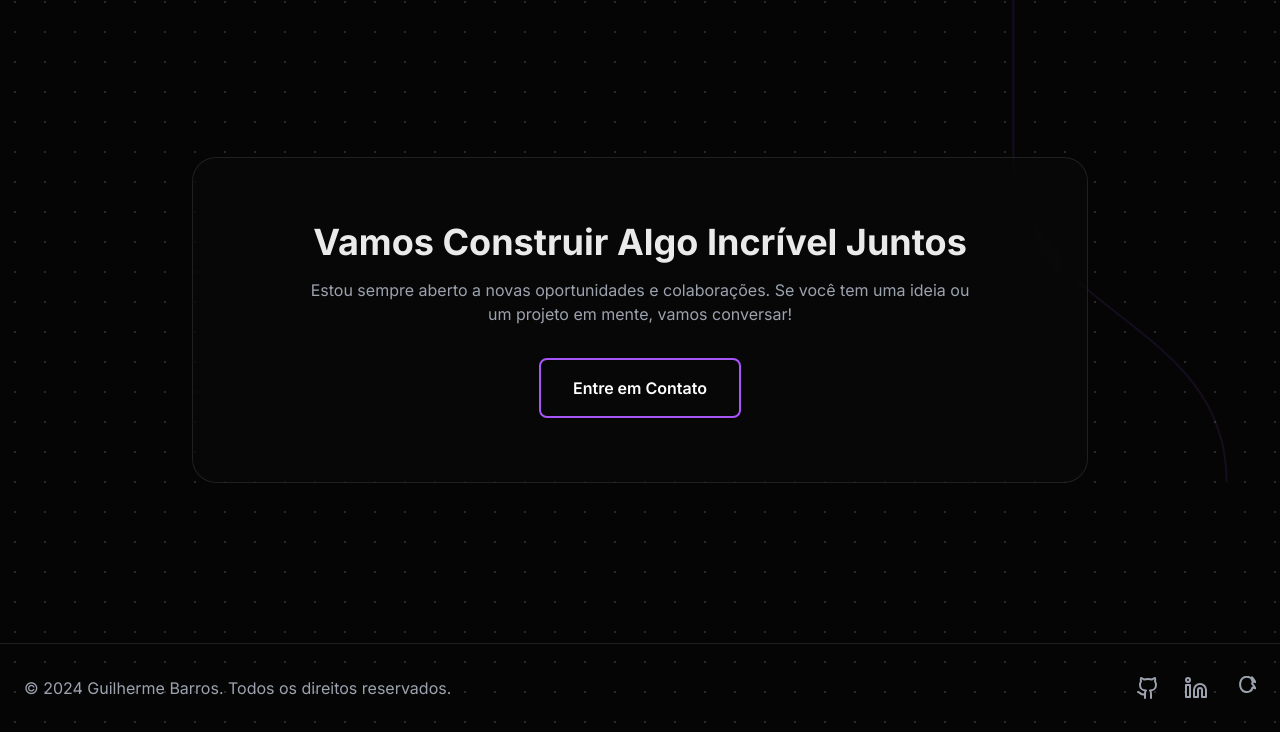
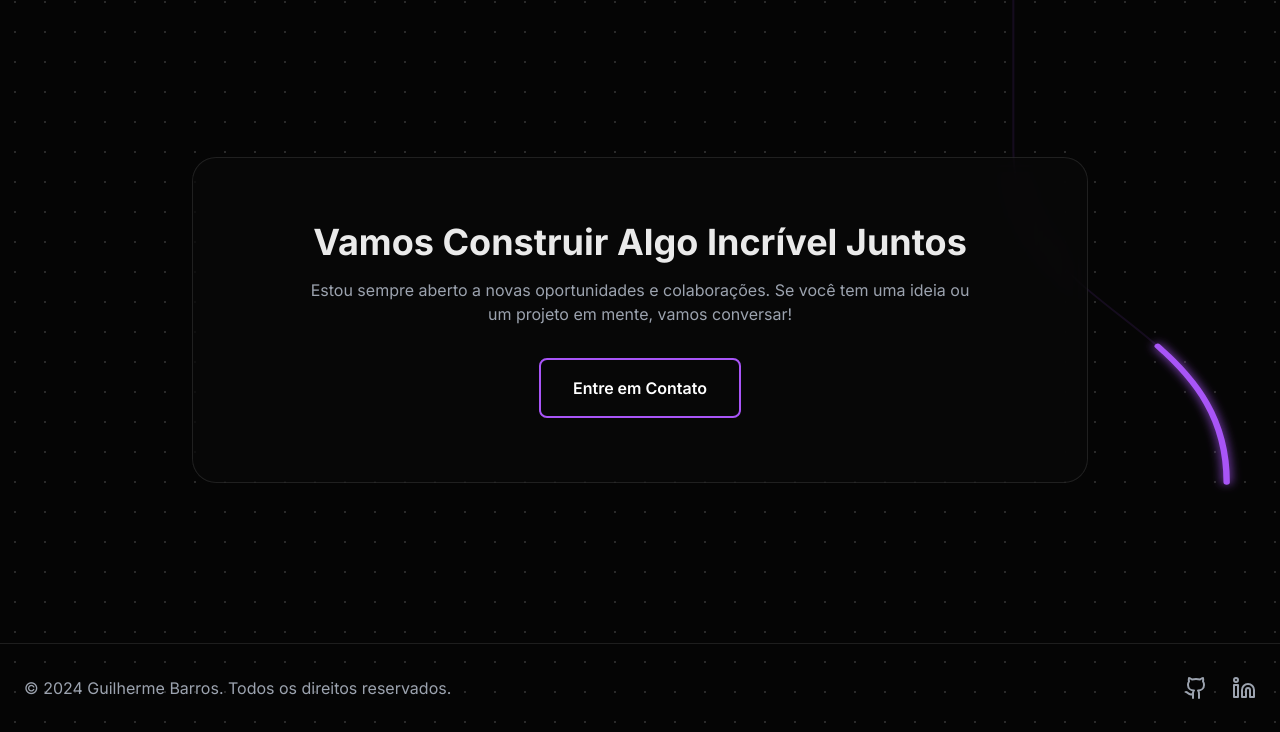
Before and after one commit to Guiga00/Portifolio-dev, a plain HTML site: page index.html in a window 1280 px wide. Shown: the part 1933-2665 px from the top of the page. Drawn offline with nearby package versions, Linux system fonts and the light colour scheme.

Commit message:
Remove Twitter icon and update SVG animation settings
Removed the Twitter icon link from the footer. Increased the SVG path stroke width, adjusted animation duration, segment length, and progress calculation for improved visual effect.

```diff
--- a/index.html
+++ b/index.html
@@ -829,27 +829,6 @@
               <circle cx="4" cy="4" r="2" />
             </svg>
           </a>
-          <a
-            href="#"
-            class="text-[var(--color-subtle-text)] hover:text-primary transition-colors"
-          >
-            <svg
-              xmlns="http://www.w3.org/2000/svg"
-              width="24"
-              height="24"
-              viewBox="0 0 24 24"
-              fill="none"
-              stroke="currentColor"
-              stroke-width="2"
-              stroke-linecap="round"
-              stroke-linejoin="round"
-              class="lucide lucide-twitter"
-            >
-              <path
-                d="M22 4s-.7 2.1-2 3.4c1.6 1.4 3.3 4.9 3.3 4.9s-1.4-.5-2.8-.8c-.2 1.5-1.2 3.1-2.8 3.9c-1.6.8-3.4.8-4.8.4c-1.4-.4-2.8-1.4-3.6-2.8c-.8-1.4-1.2-3.1-1.2-4.6c0-1.5.4-3.1 1.2-4.6c.8-1.4 2.2-2.4 3.6-2.8c1.4-.4 3.2-.4 4.8.4c1.6.8 2.6 2.4 2.8 3.9c1.4.3 2.8.8 2.8.8s-1.7-3.5-3.3-4.9C21.3 6.1 22 4 22 4z"
-              />
-            </svg>
-          </a>
         </div>
       </div>
     </footer>
@@ -965,7 +944,7 @@
           const ledPath = document.createElementNS(svgNS, "path");
           ledPath.setAttribute("d", pathData);
           ledPath.setAttribute("stroke", "var(--color-primary)");
-          ledPath.setAttribute("stroke-width", "3");
+          ledPath.setAttribute("stroke-width", "6"); // tamanho da linha (grossura)
           ledPath.setAttribute("fill", "none");
           ledPath.setAttribute("stroke-linecap", "round");
 
@@ -999,13 +978,13 @@
           }
 
           let startTime = null;
-          const duration = 15000; // Slower animation
-          const segmentLength = 150;
+          const duration = 6000; // 1000 = 1 segundo
+          const segmentLength = 500; // tamanho do segmento da linha (qunato maior, mais cumprido)
 
           function animate(timestamp) {
             if (!startTime) startTime = timestamp;
             const elapsed = timestamp - startTime;
-            const progress = (elapsed / duration) % 1;
+            const progress = (elapsed / duration) % 5;
 
             ledPath.setAttribute(
               "stroke-dasharray",
```
